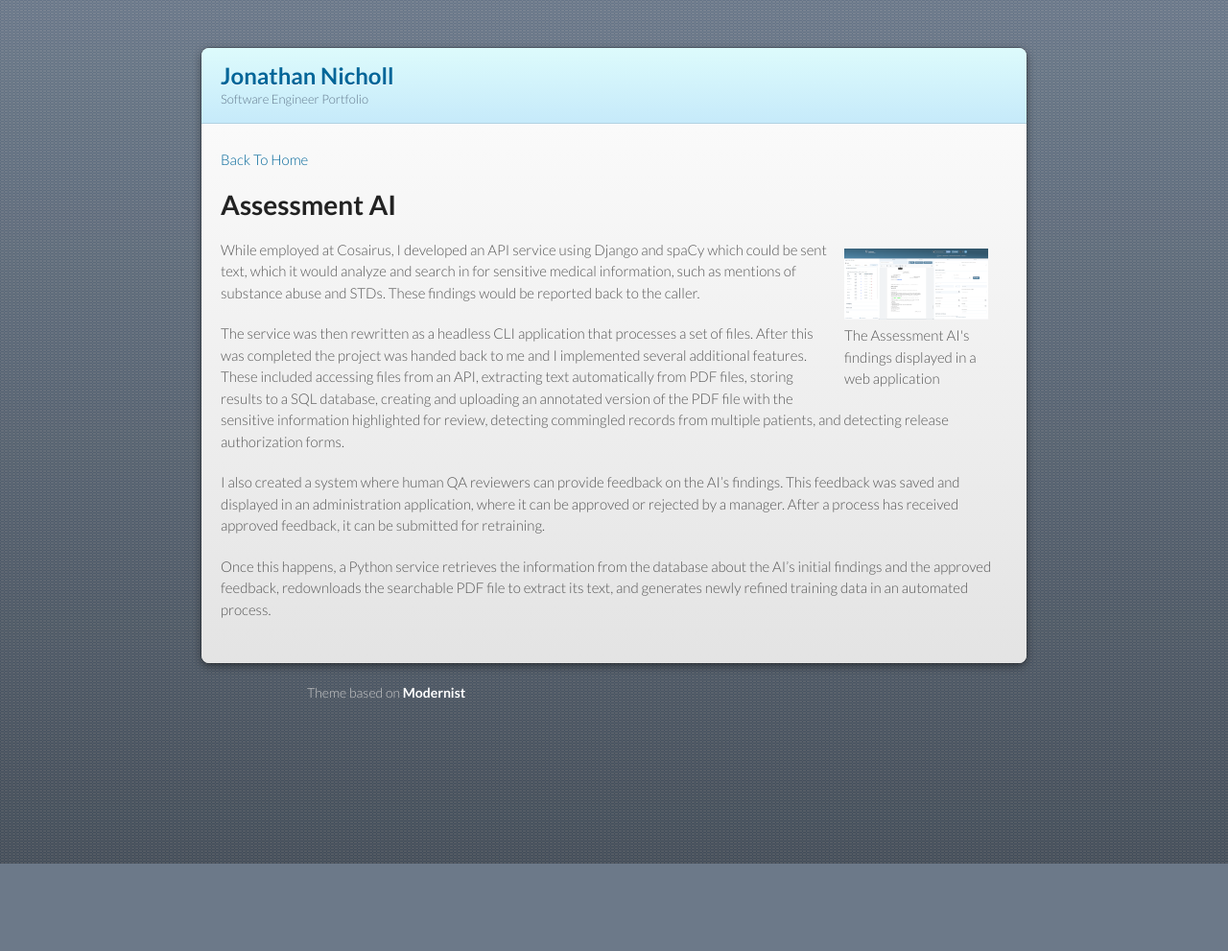
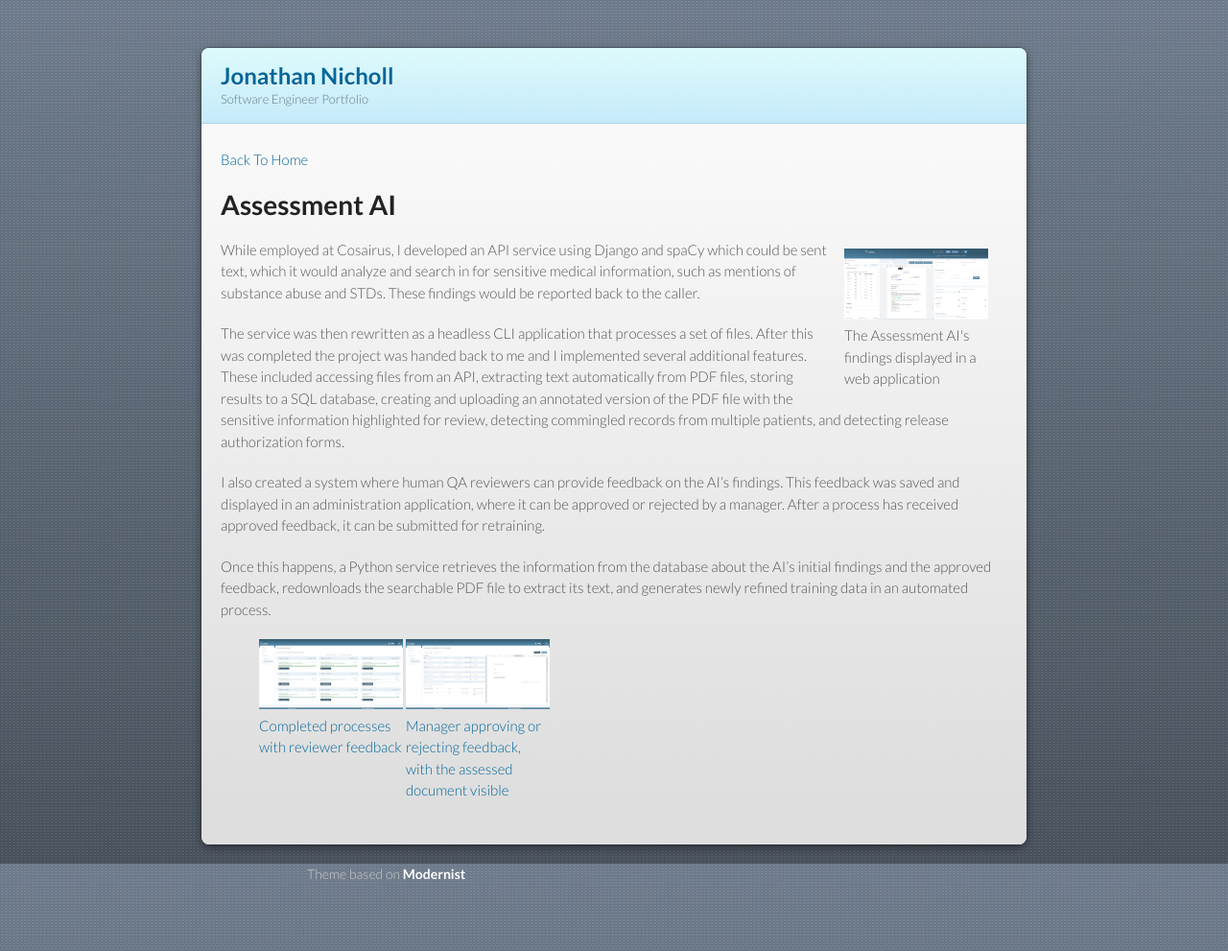
Before and after one commit to jtnicholl/jtnicholl.github.io, a Jekyll site: the page built from assessment.md, in a window 1280 px wide. Shown: the whole page at 96% size. Built offline with Jekyll 4.4.1, drawn with Linux system fonts in a browser that asks for light colours; before the commit the page ends 900 px from its top, so only the background shows below that.

Commit message:
Add new assessment AI screenshots

```diff
--- a/assessment.md
+++ b/assessment.md
@@ -33,17 +33,17 @@ Once this happens, a Python service retrieves the information from the database
 AI's initial findings and the approved feedback, redownloads the searchable PDF file to extract its
 text, and generates newly refined training data in an automated process.
 
-<!--<ul class="gallery">
+<ul class="gallery">
 	<li>
-		<a href="/assets/images/assesment1.png" target="blank">
-			<img src="/assets/images/assesment1_thumb.png" height="87" width="150" />
+		<a href="/assets/images/assessment1.png" target="blank">
+			<img src="/assets/images/assessment1_thumb.png" height="73" width="150" />
 			<span>Completed processes with reviewer feedback</span>
 		</a>
 	</li>
 	<li>
-		<a href="/assets/images/assesment2.png" target="blank">
-			<img src="/assets/images/assesment2_thumb.png" height="87" width="150" />
+		<a href="/assets/images/assessment2.png" target="blank">
+			<img src="/assets/images/assessment2_thumb.png" height="73" width="150" />
 			<span>Manager approving or rejecting feedback, with the assessed document visible</span>
 		</a>
 	</li>
-</ul>-->
+</ul>
```
Also changed, not shown: assets/images/assessment1.png (added), assets/images/assessment1_thumb.png (added), assets/images/assessment2.png (added), assets/images/assessment2_thumb.png (added).
